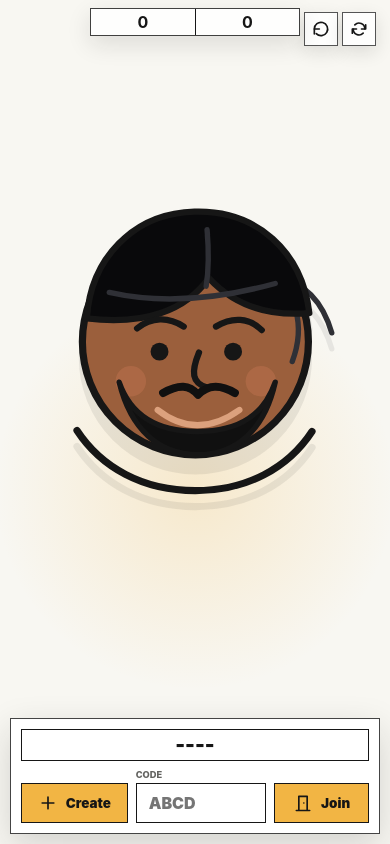
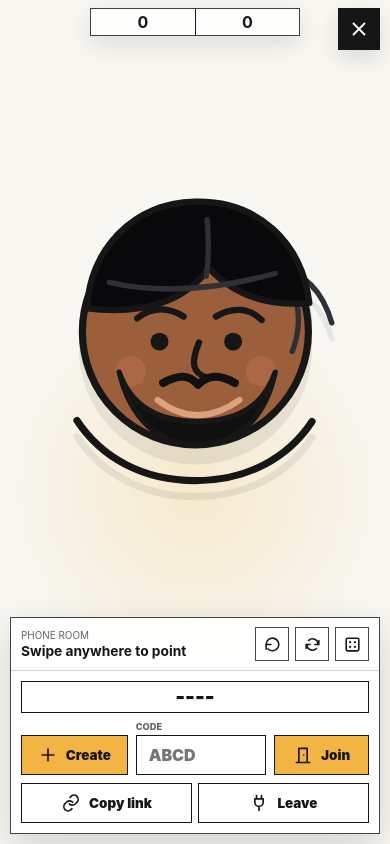
Before and after one commit to daypdx/acchi-swipe-camera-test, a website built with Vite: page index.html in a window 390 px wide. Both pictures are taken after a click on the button "Open menu". Built offline with nearby package versions, Linux system fonts and the light colour scheme.

Commit message:
Make phone controls a pull-up menu

```diff
--- a/src/main.js
+++ b/src/main.js
@@ -68,6 +68,9 @@ const state = {
     humanRole: query.get("role") === "looker" ? "looker" : "pointer",
     thinking: false,
   },
+  ui: {
+    menuOpen: false,
+  },
   toastTimer: 0,
 };
 
@@ -129,6 +132,11 @@ app.innerHTML = `
               <strong data-control-title>Two swipes decide the round</strong>
             </div>
             <button class="icon-button" type="button" data-action="random-round" title="Quick round" aria-label="Quick round">${icon("dice")}</button>
+            <div class="menu-actions" aria-label="Menu controls">
+              <button type="button" data-action="reset-round" title="Reset round" aria-label="Reset round">${icon("rotate")}</button>
+              <button type="button" data-action="reset-game" title="Reset game" aria-label="Reset game">${icon("refresh")}</button>
+              <button type="button" data-action="random-round" title="Quick round" aria-label="Quick round">${icon("dice")}</button>
+            </div>
           </div>
 
           <div class="control-body">
@@ -250,6 +258,9 @@ app.innerHTML = `
       <span class="swipe-analog-ring"></span>
       <span class="swipe-analog-thumb"></span>
     </div>
+    <button class="phone-menu-toggle" type="button" data-action="phone-menu" aria-expanded="false" aria-label="Open menu" title="Menu">
+      ${icon("menu")}
+    </button>
     <section class="desktop-gate" aria-label="Phone only">
       <div class="desktop-phone">
         <span class="desktop-phone-icon" aria-hidden="true">${icon("phone")}</span>
@@ -306,6 +317,7 @@ const els = {
   aiPlayer: document.querySelector(".ai-player"),
   phoneUrl: document.querySelector("[data-phone-url]"),
   swipeAnalog: document.querySelector("[data-swipe-analog]"),
+  menuToggle: document.querySelector('[data-action="phone-menu"]'),
 };
 
 init();
@@ -332,7 +344,8 @@ function bindModes() {
 }
 
 function bindActions() {
-  document.querySelector('[data-action="reset-round"]').addEventListener("click", () => {
+  document.querySelectorAll('[data-action="reset-round"]').forEach((button) => {
+    button.addEventListener("click", () => {
       if (state.mode === "online") {
         sendOnline({ type: "resetRound" });
         return;
@@ -340,8 +353,10 @@ function bindActions() {
       resetRound();
       render();
     });
-
-  document.querySelector('[data-action="reset-game"]').addEventListener("click", () => {
+  });
+
+  document.querySelectorAll('[data-action="reset-game"]').forEach((button) => {
+    button.addEventListener("click", () => {
       if (state.mode === "online") {
         sendOnline({ type: "resetGame" });
         return;
@@ -353,8 +368,10 @@ function bindActions() {
       resetRound(false);
       render();
     });
-
-  document.querySelector('[data-action="random-round"]').addEventListener("click", () => {
+  });
+
+  document.querySelectorAll('[data-action="random-round"]').forEach((button) => {
+    button.addEventListener("click", () => {
       if (state.mode === "online") {
         toast("Phone rooms use real choices.");
         return;
@@ -369,6 +386,12 @@ function bindActions() {
         state.camera.direction = randomDirection();
         resolveRound(state.choices.pointer, state.camera.direction);
       }
+      render();
+    });
+  });
+
+  els.menuToggle.addEventListener("click", () => {
+    state.ui.menuOpen = !state.ui.menuOpen;
     render();
   });
 
@@ -432,6 +455,7 @@ function bindActions() {
       state.roundNumber = 1;
       state.lastRound = null;
       resetRound(false);
+      state.ui.menuOpen = shouldShowPhoneControls();
       render();
     });
   });
@@ -670,6 +694,10 @@ function handleOnlineMessage(message) {
       state.online.role === "looker" && room.choices.looker ? state.choices.looker || "locked" : null;
   }
 
+  if (isPhoneRuntime() && !shouldShowPhoneControls()) {
+    state.ui.menuOpen = false;
+  }
+
   render();
 }
 
@@ -757,6 +785,7 @@ function setupScreenSwipe() {
 
 function canUseScreenSwipe(target) {
   if (!isPhoneRuntime()) return false;
+  if (state.ui.menuOpen) return false;
   if (target.closest("button, input, label, a, .room-card, .mode-tabs, .round-actions")) {
     return false;
   }
@@ -924,6 +953,7 @@ async function startCamera() {
 
     state.camera.ready = true;
     state.camera.loading = false;
+    state.ui.menuOpen = false;
     calibrateCamera();
     trackCamera();
   } catch (error) {
@@ -1187,6 +1217,7 @@ function render() {
   updateLog();
   renderRounds();
   renderCameraReadout();
+  renderMenuToggle();
 }
 
 function updateRuntimeClasses() {
@@ -1205,6 +1236,7 @@ function updateRuntimeClasses() {
   document.body.classList.toggle("is-pointer-role", pointerActive);
   document.body.classList.toggle("is-pointer-gesture", isPointerGestureActive());
   document.body.classList.toggle("is-controls-needed", shouldShowPhoneControls());
+  document.body.classList.toggle("is-menu-open", phone && state.ui.menuOpen);
   document.body.classList.toggle("is-online-mode", state.mode === "online");
   document.body.classList.toggle("is-ai-mode", state.mode === "ai");
   document.body.classList.toggle("is-reveal", state.phase === "reveal");
@@ -1238,6 +1270,15 @@ function shouldShowPhoneControls() {
   }
 
   return true;
+}
+
+function renderMenuToggle() {
+  if (!els.menuToggle) return;
+  const open = state.ui.menuOpen;
+  els.menuToggle.setAttribute("aria-expanded", String(open));
+  els.menuToggle.setAttribute("aria-label", open ? "Close menu" : "Open menu");
+  els.menuToggle.title = open ? "Close" : "Menu";
+  els.menuToggle.innerHTML = open ? icon("close") : icon("menu");
 }
 
 function modeKicker() {
@@ -1561,6 +1602,10 @@ function icon(name) {
       '<svg viewBox="0 0 24 24" aria-hidden="true"><path d="M12 3a9 9 0 1 0 9 9" fill="none" stroke="currentColor" stroke-width="2" stroke-linecap="round"/></svg>',
     crosshair:
       '<svg viewBox="0 0 24 24" aria-hidden="true"><circle cx="12" cy="12" r="7" fill="none" stroke="currentColor" stroke-width="2"/><path d="M12 2v4M12 18v4M2 12h4M18 12h4" fill="none" stroke="currentColor" stroke-width="2" stroke-linecap="round"/></svg>',
+    menu:
+      '<svg viewBox="0 0 24 24" aria-hidden="true"><path d="M5 7h14M5 12h14M5 17h14" fill="none" stroke="currentColor" stroke-width="2" stroke-linecap="round"/></svg>',
+    close:
+      '<svg viewBox="0 0 24 24" aria-hidden="true"><path d="M6 6l12 12M18 6 6 18" fill="none" stroke="currentColor" stroke-width="2" stroke-linecap="round"/></svg>',
   };
   return icons[name] || "";
 }
--- a/src/styles.css
+++ b/src/styles.css
@@ -237,6 +237,11 @@ body.is-swiping .swipe-analog {
   align-items: center;
   justify-content: center;
   gap: 8px;
+}
+
+.menu-actions,
+.phone-menu-toggle {
+  display: none;
 }
 
 .mode-tabs button {
@@ -1834,6 +1839,121 @@ body.is-phone-runtime .toast {
   box-shadow: 0 12px 30px rgba(22, 22, 22, 0.16);
 }
 
+body.is-phone-runtime .round-actions,
+body.is-phone-runtime .icon-button {
+  display: none;
+}
+
+body.is-phone-runtime .phone-menu-toggle {
+  position: fixed;
+  top: calc(8px + env(safe-area-inset-top));
+  right: max(10px, env(safe-area-inset-right));
+  z-index: 34;
+  width: 42px;
+  height: 42px;
+  display: grid;
+  place-items: center;
+  border: 1px solid rgba(22, 22, 22, 0.78);
+  background: rgba(255, 255, 255, 0.88);
+  color: var(--ink);
+  box-shadow: 0 8px 22px rgba(22, 22, 22, 0.13);
+}
+
+body.is-phone-runtime .phone-menu-toggle svg {
+  width: 22px;
+  height: 22px;
+}
+
+body.is-phone-runtime.is-menu-open .phone-menu-toggle {
+  background: var(--ink);
+  color: #fff;
+}
+
+body.is-phone-runtime .controls {
+  display: grid;
+  max-height: min(42dvh, 360px);
+  transform: translateY(calc(100% + 18px));
+  opacity: 0;
+  pointer-events: none;
+  transition:
+    transform 180ms ease,
+    opacity 180ms ease;
+}
+
+body.is-phone-runtime.is-menu-open .controls,
+body.is-phone-runtime:not(.is-controls-needed) .controls {
+  display: grid;
+}
+
+body.is-phone-runtime.is-menu-open .controls {
+  transform: translateY(0);
+  opacity: 1;
+  pointer-events: auto;
+}
+
+body.is-phone-runtime.is-controls-needed .status h2 {
+  display: block;
+}
+
+body.is-phone-runtime.is-menu-open .status h2 {
+  display: none;
+}
+
+body.is-phone-runtime.is-menu-open .face-scene {
+  padding-bottom: min(30dvh, 240px);
+}
+
+body.is-phone-runtime .control-top {
+  min-height: 50px;
+  display: flex;
+  padding: 9px 10px;
+  border-bottom: 1px solid rgba(22, 22, 22, 0.18);
+}
+
+body.is-phone-runtime .control-title {
+  min-width: 0;
+}
+
+body.is-phone-runtime .control-title span {
+  font-size: 0.62rem;
+}
+
+body.is-phone-runtime .control-title strong {
+  font-size: 0.86rem;
+  white-space: nowrap;
+}
+
+body.is-phone-runtime .menu-actions {
+  display: inline-flex;
+  align-items: center;
+  gap: 6px;
+  margin-left: auto;
+}
+
+body.is-phone-runtime .menu-actions button {
+  width: 34px;
+  min-height: 34px;
+  display: grid;
+  place-items: center;
+  border: 1px solid rgba(22, 22, 22, 0.78);
+  background: #fff;
+  color: var(--ink);
+}
+
+body.is-phone-runtime .menu-actions svg {
+  width: 19px;
+  height: 19px;
+}
+
+body.is-phone-runtime .ai-options {
+  display: block;
+}
+
+body.is-phone-runtime .share-row {
+  display: grid;
+  grid-template-columns: repeat(2, minmax(0, 1fr));
+}
+
 .log {
   border: 2px solid var(--ink);
   background: var(--panel);
```
Lines whose indentation alone changed are shown as unchanged.
